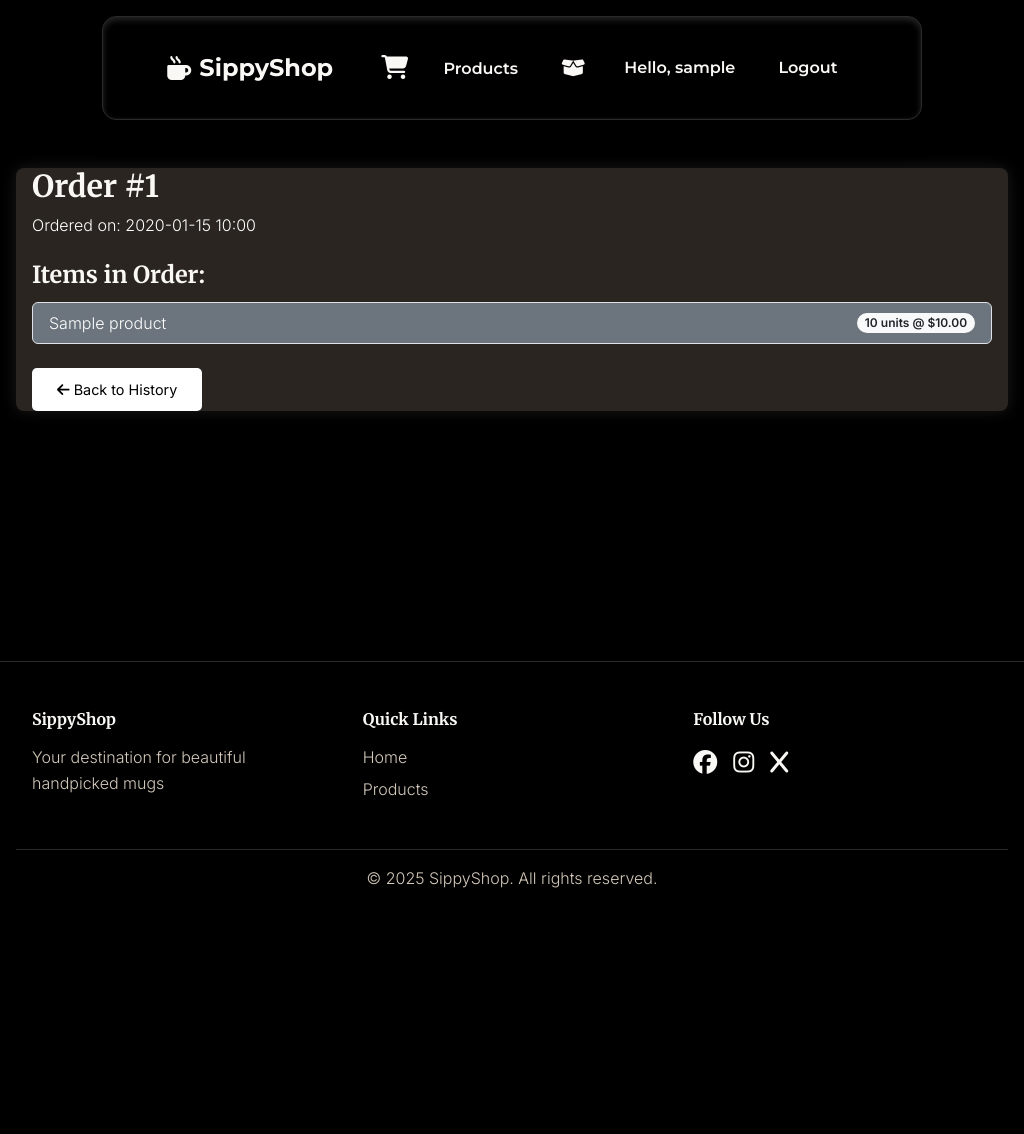
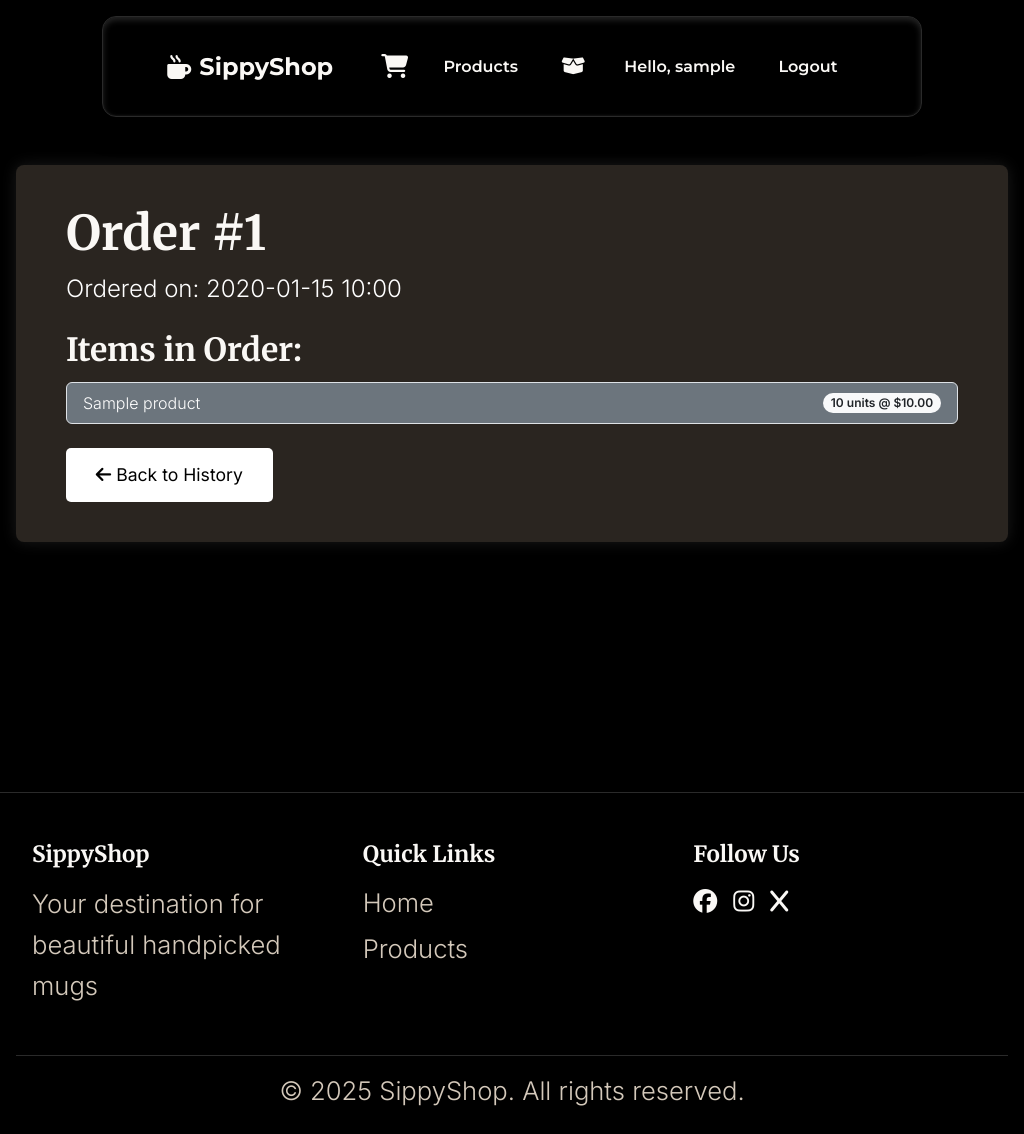
Before and after one commit to mathiase4/sippyshop, a Django app: page /accounts/orders/1/ in a window 1024 px wide. Before the commit the page ends 888 px from the top, so only its background shows below. Run offline with Django 4.2, Linux system fonts and the light colour scheme; a user stored in the database is signed in; tables that the repository leaves empty hold one stand-in row (values such as "Sample post"); some libraries are stand-ins or nearby versions.

Commit message:
styled mobile and tablet in order detail and order history

```diff
--- a/products/static/css/base.css
+++ b/products/static/css/base.css
@@ -870,6 +905,59 @@ h1, h2, h3, h4, h5, h6 {
         width: auto;
     }
 
+    /* ============order details and order history on tablets================ */
+
+    .sippyshop-order-detail h2,
+    .sippyshop-history h2 {
+
+        font-size: 3rem;
+
+    }
+
+    .sippyshop-order-detail h4,
+    .sippyshop-history h4 {
+
+        font-size: 2rem;
+
+    }
+
+    .sippyshop-order-detail,
+    .sippyshop-history {
+        padding: 40px 50px;
+    }
+    .sippyshop-order-detail p,
+    .sippyshop-history p {
+        font-size: 1.5rem;
+    }
+
+    .footer {
+        margin-top: 8rem;
+    }
+
+    .footer-section h4 {
+        font-size: 1.4rem;
+    }
+
+    .footer-section p,
+    .footer-links a,
+    .footer-bottom p {
+        font-size: 1.6rem;
+    }
+
+    .navbar {
+        padding: 1.5rem 0;
+    }
+
+    .sippyshop-btn {
+        padding: 0.8rem 1.8rem;
+        font-size: 1.1rem;
+    }
+
+    .sippyshop-history .sippyshop-btn {
+        padding: 0.5rem 1.2rem;
+        font-size: 1rem;
+    }
+
 
 
 }
```
Also changed, not shown: other parts of products/static/css/base.css (+35 -0 lines).
